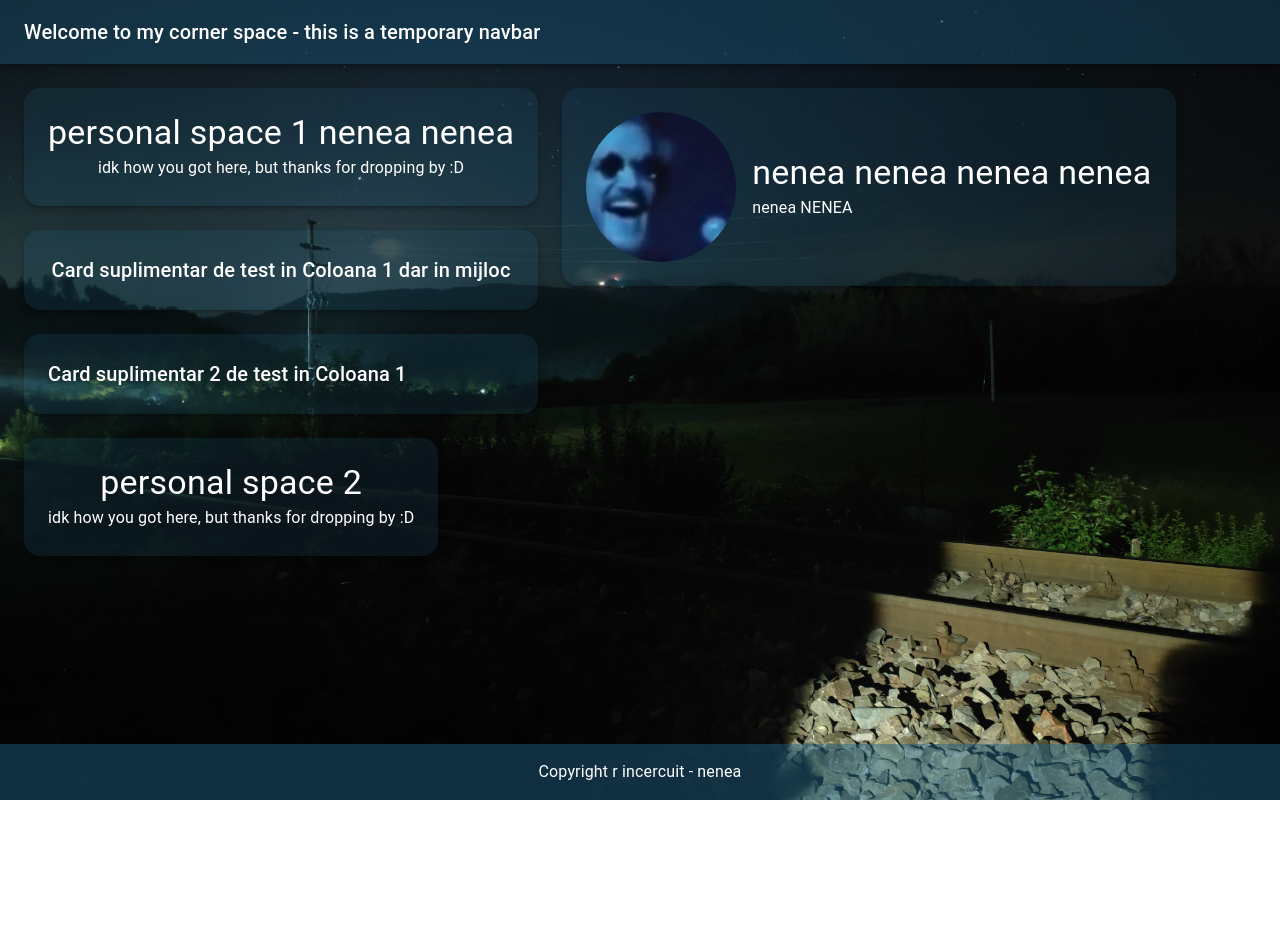
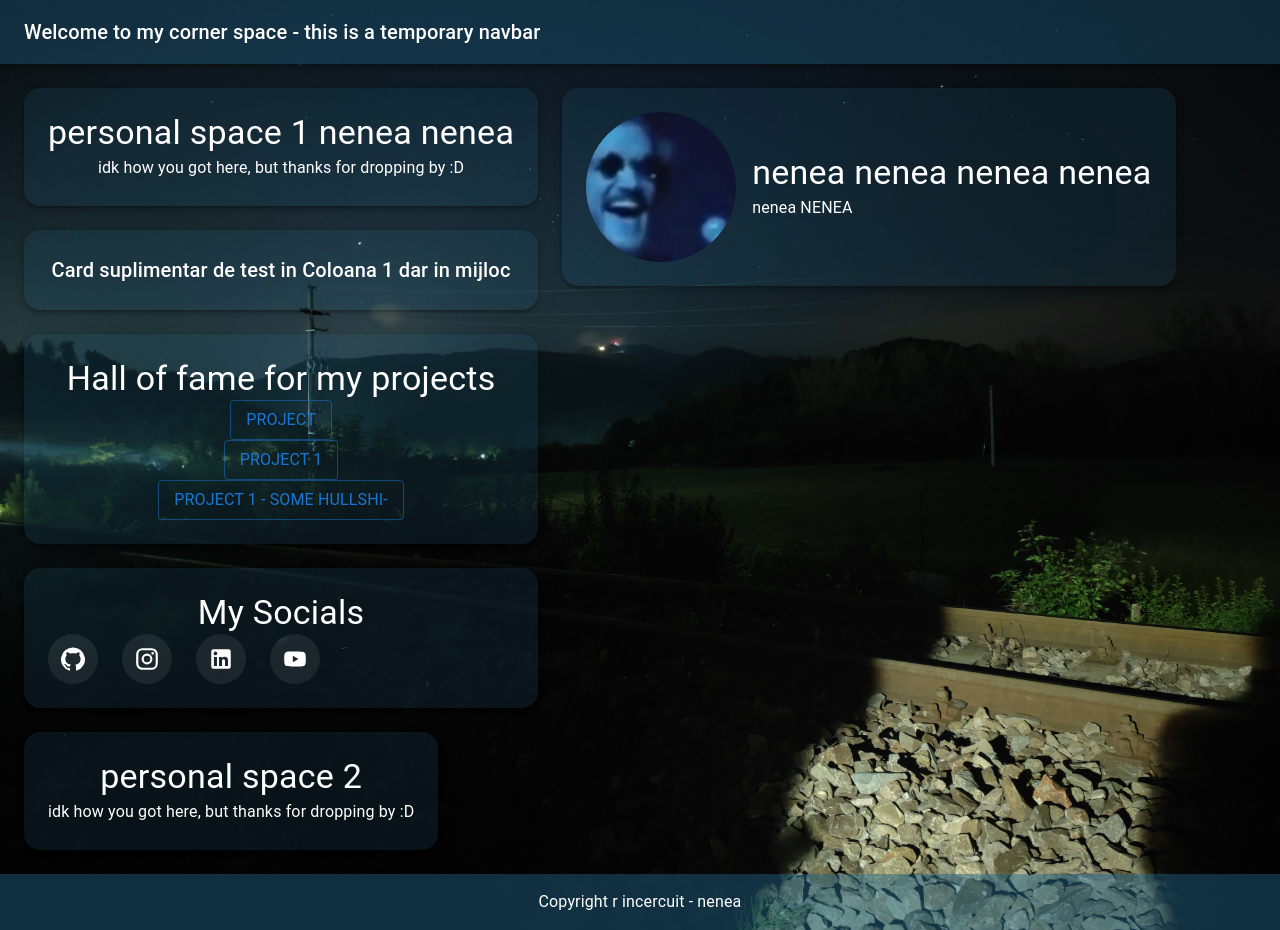
Before and after one commit to GashparFantomu/my_space, a React (Vite) app: page / in a window 1280 px wide. Before the commit the page ends 800 px from the top, so only its background shows below. Built offline with nearby package versions, Linux system fonts and the light colour scheme.

Commit message:
added more cards with actual stuff on it

```diff
--- a/src/pages/Home.jsx
+++ b/src/pages/Home.jsx
@@ -1,6 +1,11 @@
-import {Avatar, Box, CssBaseline, Grid, Paper, Typography} from "@mui/material";
+import {Avatar, Box, Button, CssBaseline, Grid, IconButton, Paper, Stack, Typography} from "@mui/material";
+import GitHubIcon from '@mui/icons-material/GitHub';
+import InstagramIcon from '@mui/icons-material/Instagram';
+import YouTubeIcon from '@mui/icons-material/YouTube';
+import LinkedInIcon from '@mui/icons-material/LinkedIn';
 import Navbar from "../components/Navbar.jsx";
 import Footer from "../components/Footer.jsx";
+import {Instagram} from "@mui/icons-material";
 
 function Home() {
     return (
@@ -58,7 +63,76 @@ function Home() {
                                 borderRadius: '16px',
                                 padding: '24px'
                             }}>
-                                <Typography variant="h6">Card suplimentar 2 de test in Coloana 1</Typography>
+                                <Box sx={{textAlign: { xs: 'center', md: 'center' }}}>
+                                    <Typography variant="h4">Hall of fame for my projects</Typography>
+                                </Box>
+                                <Box sx={{textAlign: { xs: 'center', md: 'center' }}}>
+                                    <Button variant="outlined">
+                                        <Typography variant="subtitle1">
+                                            project
+                                        </Typography>
+                                    </Button>
+                                </Box>
+                                <Box sx={{textAlign: { xs: 'center', md: 'center' }}}>
+                                    <Button variant="outlined">
+                                        <Typography variant="subtitle1">
+                                            project 1
+                                        </Typography>
+                                    </Button>
+                                </Box>
+                                <Box sx={{textAlign: { xs: 'center', md: 'center' }}}>
+                                    <Button variant="outlined">
+                                        <Typography variant="subtitle1">
+                                            project 1 - some hullshi-
+                                        </Typography>
+                                    </Button>
+                                </Box>
+                            </Paper>
+                            <Paper elevation={3} sx={{
+                                backgroundColor: "rgba(31, 99, 135, 0.169)",
+                                color: 'white',
+                                borderRadius: '16px',
+                                padding: '24px',
+                                alignItems: {xs: 'center', md: 'center'},
+                            }}>
+                                <Box sx={{textAlign: { xs: 'center', md: 'center' }}}>
+                                    <Typography variant="h4">
+                                        My Socials
+                                    </Typography>
+                                    <Stack direction="row" spacing={3}>
+                                        <IconButton component="a"
+                                                    href="https://github.com/GashparFantomu"
+                                                    target="_blank"
+                                                    rel="noopener noreferrer"
+                                                    sx={{color: 'white', backgroundColor: 'rgba(255, 255, 255, 0.08)', padding: '12px'}}>
+                                            <GitHubIcon sx={{fontSize: 26}} />
+                                        </IconButton>
+                                        <IconButton component="a"
+                                                    href="https://github.com/GashparFantomu"
+                                                    target="_blank"
+                                                    rel="noopener noreferrer"
+                                                    sx={{color: 'white', backgroundColor: 'rgba(255, 255, 255, 0.08)', padding: '12px'}}>
+                                            <InstagramIcon sx={{fontSize: 26}} />
+                                        </IconButton>
+                                        <IconButton component="a"
+                                                    href="https://github.com/GashparFantomu"
+                                                    target="_blank"
+                                                    rel="noopener noreferrer"
+                                                    sx={{color: 'white', backgroundColor: 'rgba(255, 255, 255, 0.08)', padding: '12px'}}>
+                                            <LinkedInIcon sx={{fontSize: 26}} />
+                                        </IconButton>
+                                        <IconButton component="a"
+                                                    href="https://github.com/GashparFantomu"
+                                                    target="_blank"
+                                                    rel="noopener noreferrer"
+                                                    sx={{color: 'white', backgroundColor: 'rgba(255, 255, 255, 0.08)', padding: '12px'}}>
+                                            <YouTubeIcon sx={{fontSize: 26}} />
+                                        </IconButton>
+
+                                    </Stack>
+                                </Box>
+
+
                             </Paper>
 
                         </Box>
```
